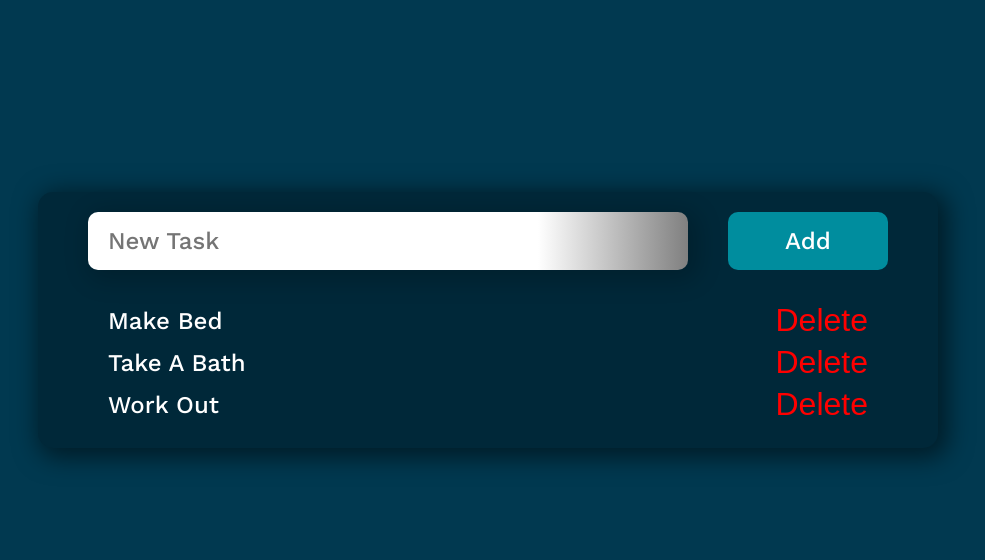
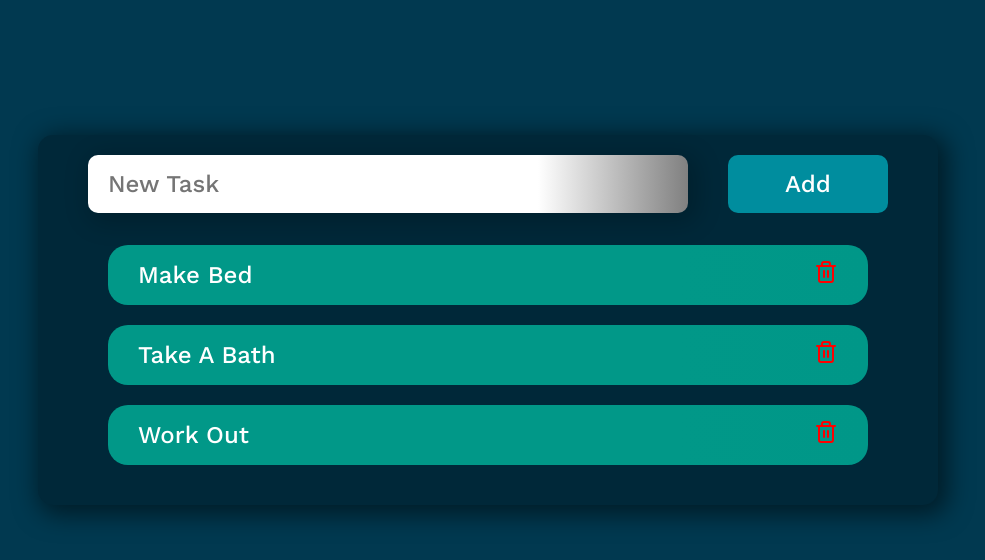
Before and after one commit to JEKO10/To-do-app, a React (Create React App) app: page / in a window 1280 px wide. Shown: the top 560 px of the page, without its empty margins (152-1137 px from the left). Built offline with nearby package versions, Linux system fonts and the light colour scheme.

Commit message:
styles for tasks

```diff
--- a/src/App.js
+++ b/src/App.js
@@ -21,7 +21,11 @@ function App() {
   return (
     <main>
       <AddTask tasks={tasks} setTasks={setTasks} />
-      <Tasks tasks={tasks} setTasks={setTasks} />
+      {tasks.length > 0 ? (
+        <Tasks tasks={tasks} setTasks={setTasks} />
+      ) : (
+        <h1>No more tasks</h1>
+      )}
     </main>
   );
 }
--- a/src/components/AddTask.jsx
+++ b/src/components/AddTask.jsx
@@ -1,11 +1,15 @@
-import { useState } from "react";
+import { useState, useRef } from "react";
 
 function AddTask({ tasks, setTasks }) {
   const [query, setQuery] = useState("");
+  const input = useRef();
 
   const addTask = (text) => {
     if (!text) {
-      alert("Please Add Task");
+      input.current.placeholder = "Type something!";
+      setTimeout(() => {
+        input.current.placeholder = "New task";
+      }, 1000);
       return;
     }
 
@@ -22,6 +26,7 @@ function AddTask({ tasks, setTasks }) {
         placeholder="New Task"
         value={query}
         onChange={(e) => setQuery(e.target.value)}
+        ref={input}
       />
       <button
         onClick={() => {
--- a/src/components/Tasks.jsx
+++ b/src/components/Tasks.jsx
@@ -1,3 +1,5 @@
+import { FiTrash2 } from "react-icons/fi";
+
 function Tasks({ tasks, setTasks }) {
   const deleteTask = (id) => {
     const filteredTasks = tasks.filter((task) => {
@@ -17,7 +19,7 @@ function Tasks({ tasks, setTasks }) {
                 deleteTask(task.id);
               }}
             >
-              Delete
+              <FiTrash2 />
             </button>
           </div>
         );
--- a/src/index.scss
+++ b/src/index.scss
@@ -78,7 +78,15 @@ main {
 
   .task {
     @include flex(space-between, center);
-    padding-bottom: 5px;
+    background: rgb(1, 152, 136);
+    background: linear-gradient(
+      90deg,
+      rgba(1, 152, 136, 1) 75%,
+      rgba(0, 151, 136, 1) 100%
+    );
+    margin-bottom: 20px;
+    padding: 15px 30px;
+    border-radius: 20px;
 
     h1 {
       font-size: 1.5rem;
@@ -90,7 +98,7 @@ main {
       background: none;
       color: #ff0000;
       border: none;
-      font-size: 2rem;
+      font-size: 1.5rem;
       cursor: pointer;
     }
   }
```
Also changed, not shown: package.json (+7 -0 lines), 1 other file (tests, documents, lock files or other folders).
